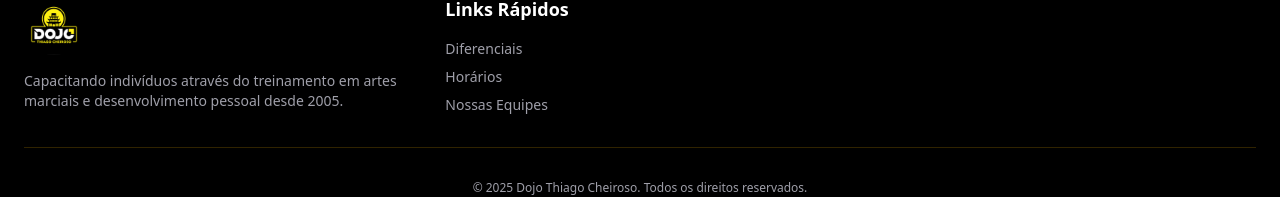
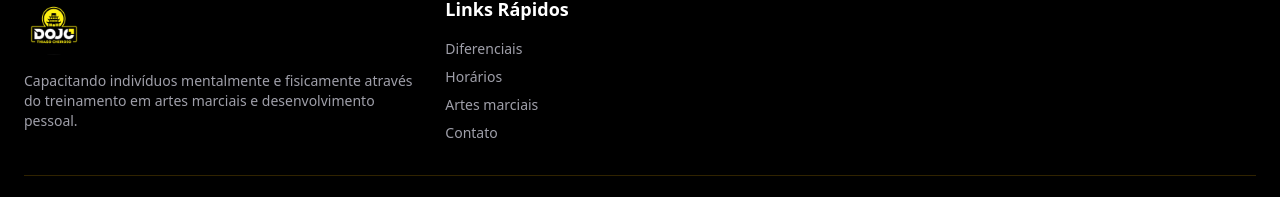
Before and after one commit to mateusgomes6/dojo-cheiroso, a Next.js app: page / in a window 1280 px wide. Shown: the part 3940-4137 px from the top of the page. Built offline with nearby package versions, Linux system fonts and the light colour scheme.

Commit message:
Update footer.tsx

```diff
--- a/src/app/components/global/footer.tsx
+++ b/src/app/components/global/footer.tsx
@@ -17,7 +17,7 @@ export default function Footer() {
                 />
               </Link>
               <p className="text-sm text-zinc-400">
-                Capacitando indivíduos através do treinamento em artes marciais e desenvolvimento pessoal desde 2005.
+                Capacitando indivíduos mentalmente e fisicamente através do treinamento em artes marciais e desenvolvimento pessoal.
               </p>
             </div>
             <div className="space-y-4">
@@ -30,7 +30,10 @@ export default function Footer() {
                   Horários
                 </Link>
                 <Link href="#teams" className="text-sm text-zinc-400 hover:text-yellow-400 transition-colors">
-                  Nossas Equipes
+                  Artes marciais
+                </Link>
+                <Link href="#contact" className="text-sm text-zinc-400 hover:text-yellow-400 transition-colors">
+                  Contato
                 </Link>
               </nav>
             </div>
```
